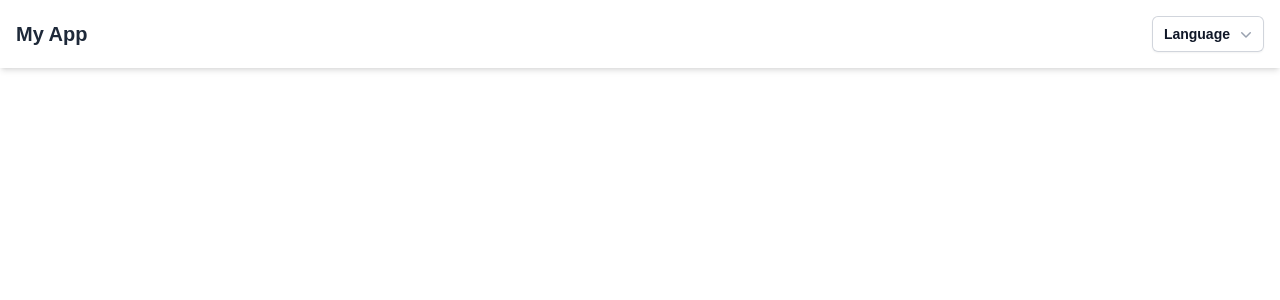
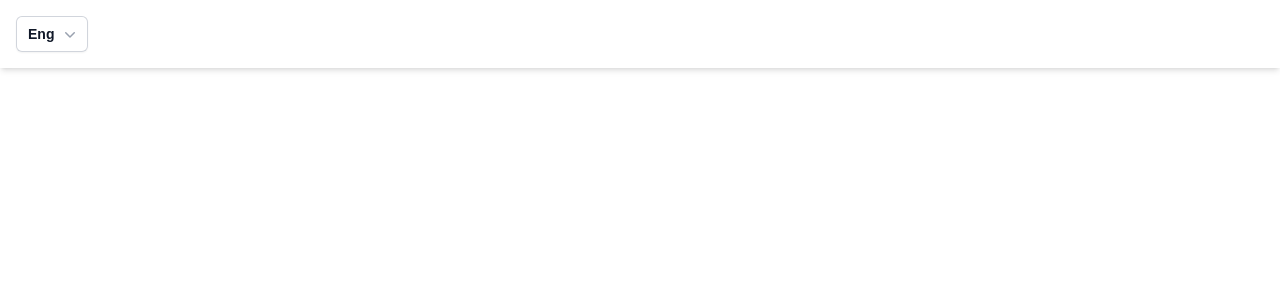
Before and after one commit to meiliizzsuju/ticha-david-weding-invitation, a Next.js app: page / in a window 1280 px wide. Shown: the top 300 px of the page. Built offline with nearby package versions, Linux system fonts and the light colour scheme.

Commit message:
Add lang options

```diff
--- a/src/components/Header/Header.tsx
+++ b/src/components/Header/Header.tsx
@@ -1,22 +1,28 @@
 'use client';
 
-import React from 'react'
-import {DropdownComponent} from '../../utils/downdown/drowndown'
+import React, { useState } from 'react';
+import { DropdownComponent } from '../../utils/downdown/drowndown';
 
 const Header: React.FC = () => {
+  const [selectedLanguage, setSelectedLanguage] = useState('Eng');
+
+  const options = [
+    { label: 'English', href: '/', onSelect: () => setSelectedLanguage('Eng') },
+    { label: 'Thai', href: '/th', onSelect: () => setSelectedLanguage('TH') },
+    { label: 'Korean', href: '/kr', onSelect: () => setSelectedLanguage('KR') },
+  ];
+
+  // We will modify DropdownComponent so it calls onSelect when clicking option
+
   return (
     <header className="flex items-center justify-between p-4 bg-white shadow-md">
-      <h1 className="text-xl font-bold text-gray-800">My App</h1>
       <DropdownComponent
-        buttonLabel="Language"
-        options={[
-          { label: 'English', href: '/' },
-          { label: 'Thai', href: '/th' },
-          { label: 'Korean', href: '/kr' },
-        ]}
+        buttonLabel={selectedLanguage}
+        options={options}
+        styling={{ optionsAlign: 'left' }}
       />
     </header>
-  )
-}
+  );
+};
 
-export default Header
+export default Header;
--- a/src/utils/downdown/drowndown.tsx
+++ b/src/utils/downdown/drowndown.tsx
@@ -8,13 +8,22 @@ export interface DropdownOption {
   href?: string
   onClick?: () => void
 }
+export interface DropdownStyle {
+  optionsAlign: string
+}
 
 export interface DropdownOptions {
   buttonLabel: string
   options: DropdownOption[]
+  styling: DropdownStyle
 }
 
-export const DropdownComponent: React.FC<DropdownOptions> = ({ buttonLabel, options }) => {
+
+export const DropdownComponent: React.FC<DropdownOptions> = ({ buttonLabel, options, styling }) => {
+  const alignmentClass = styling.optionsAlign === 'left'
+    ? 'left-0 origin-top-left'
+    : 'right-0 origin-top-right';
+
   return (
     <Menu as="div" className="relative inline-block text-left">
       <div>
@@ -24,7 +33,9 @@ export const DropdownComponent: React.FC<DropdownOptions> = ({ buttonLabel, opti
         </MenuButton>
       </div>
 
-      <MenuItems className="absolute right-0 z-10 mt-2 w-56 origin-top-right rounded-md bg-white shadow-lg ring-1 ring-black/5 focus:outline-none">
+       <MenuItems
+        className={`absolute z-10 mt-2 w-56 rounded-md bg-white shadow-lg ring-1 ring-black/5 focus:outline-none ${alignmentClass}`}
+      >
         <div className="py-1">
           {options.map((option, index) => (
             <MenuItem key={index}>
@@ -32,18 +43,16 @@ export const DropdownComponent: React.FC<DropdownOptions> = ({ buttonLabel, opti
                 option.href ? (
                   <a
                     href={option.href}
-                    className={`block px-4 py-2 text-sm text-gray-700 ${
-                      active ? 'bg-gray-100 text-gray-900' : ''
-                    }`}
+                    className={`block px-4 py-2 text-sm text-gray-700 ${active ? 'bg-gray-100 text-gray-900' : ''
+                      }`}
                   >
                     {option.label}
                   </a>
                 ) : (
                   <button
                     onClick={option.onClick}
-                    className={`block w-full text-left px-4 py-2 text-sm text-gray-700 ${
-                      active ? 'bg-gray-100 text-gray-900' : ''
-                    }`}
+                    className={`block w-full text-left px-4 py-2 text-sm text-gray-700 ${active ? 'bg-gray-100 text-gray-900' : ''
+                      }`}
                   >
                     {option.label}
                   </button>
```
